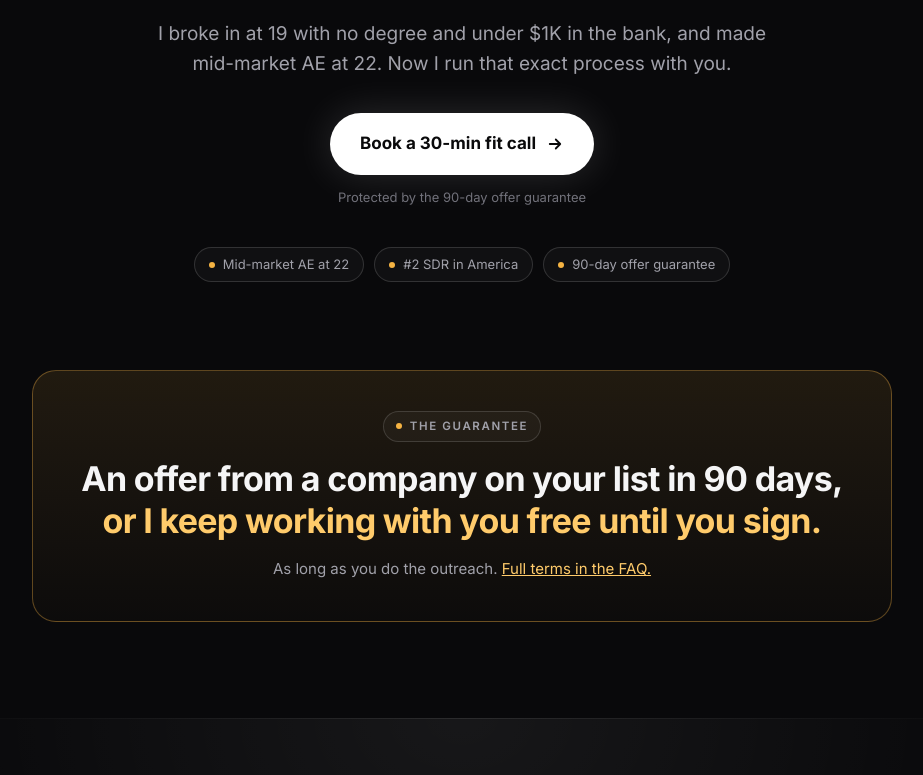
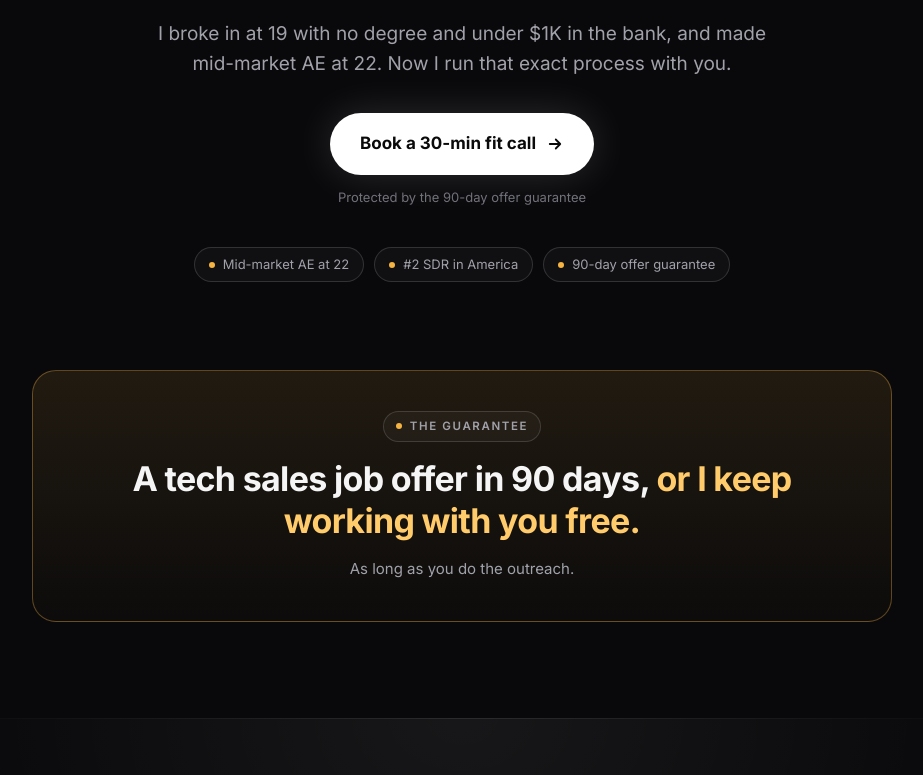
Before and after one commit to nodegreeeae/nodegreeae-site, a plain HTML site: page index.html in a window 1280 px wide. Shown: the part 404-1179 px from the top of the page, without its empty margins (178-1101 px from the left). Drawn offline with Linux system fonts and the light colour scheme.

Commit message:
Guarantee block: simpler wording

```diff
--- a/index.html
+++ b/index.html
@@ -265,8 +265,8 @@ footer .legal b{color:var(--muted);letter-spacing:.08em;font-size:11.5px}
   <div class="wrap">
     <div class="guar">
       <span class="pill caps">The guarantee</span>
-      <p class="big">An offer from a company on your list in 90 days, <b>or I keep working with you free until you sign.</b></p>
-      <p class="s">As long as you do the outreach. <a href="#faq">Full terms in the FAQ.</a></p>
+      <p class="big">A tech sales job offer in 90 days, <b>or I keep working with you free.</b></p>
+      <p class="s">As long as you do the outreach.</p>
     </div>
   </div>
 </section>
```
